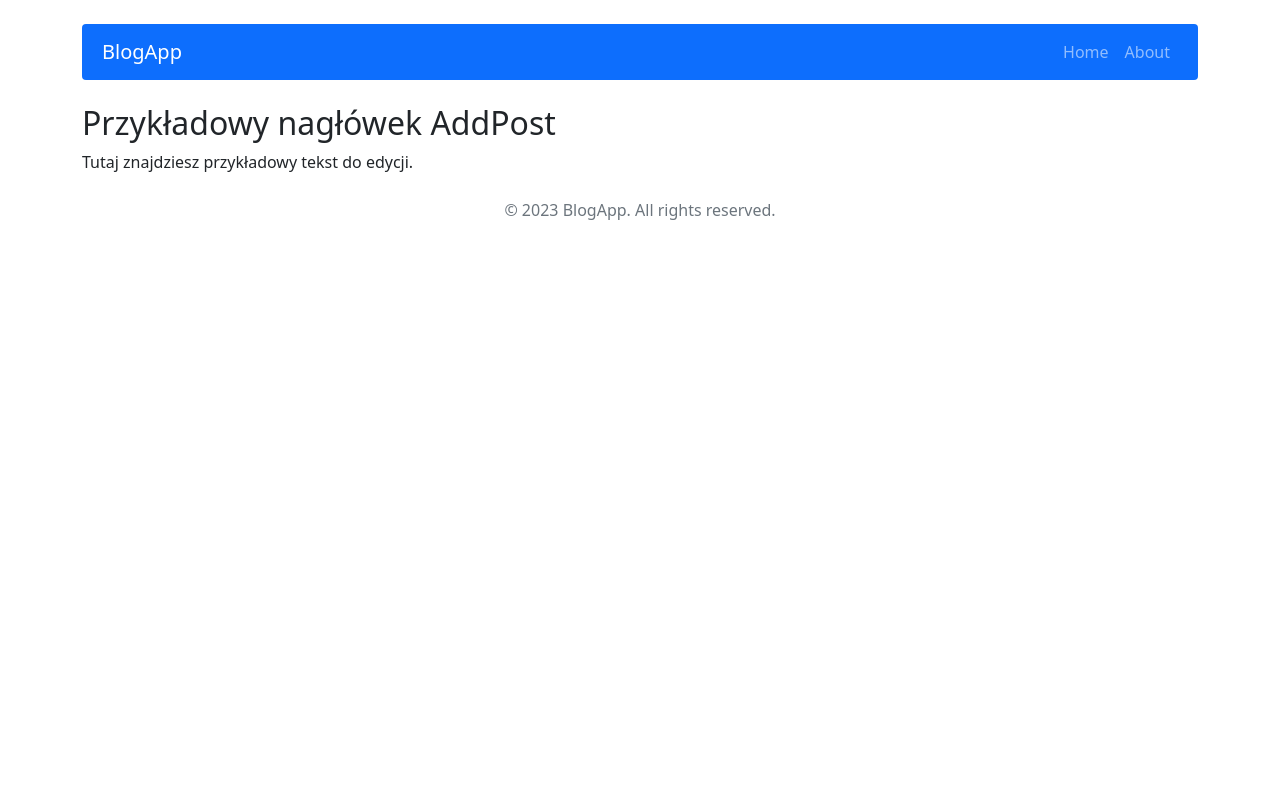
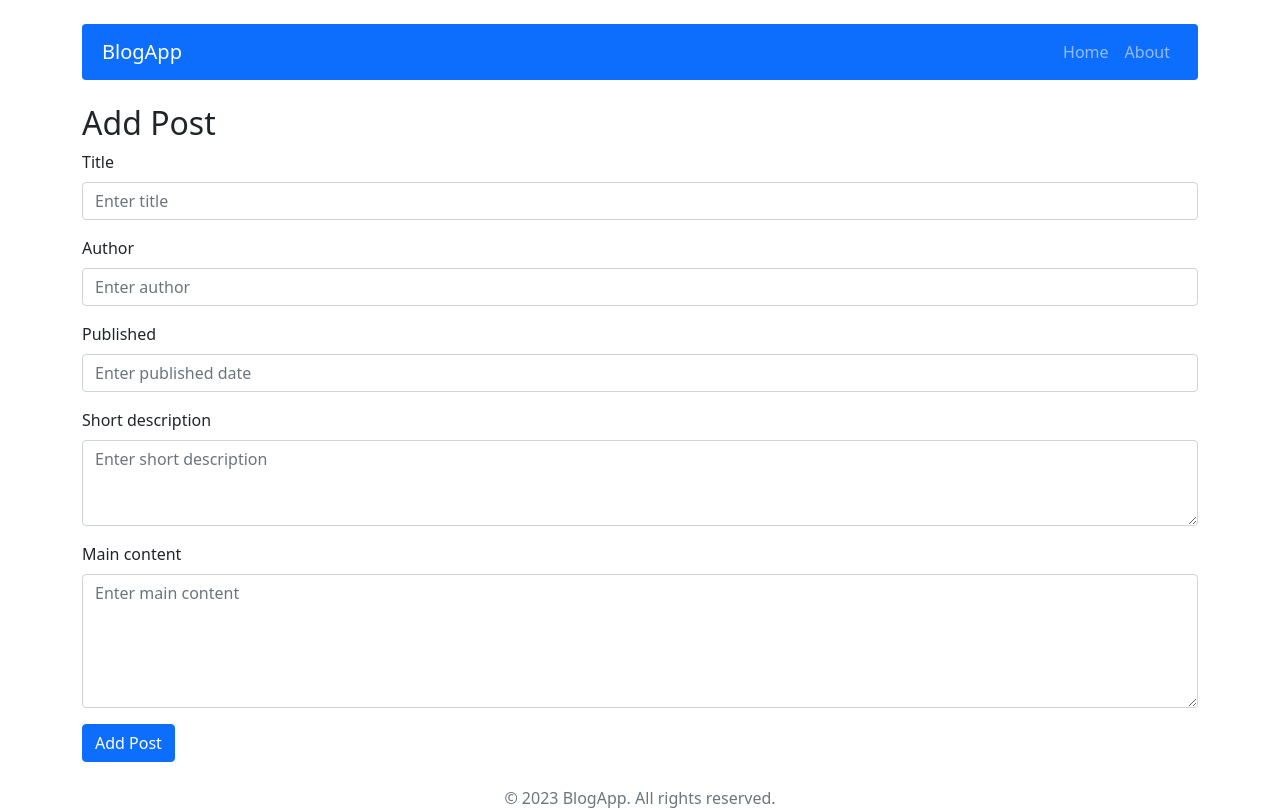
Before and after one commit to KacperKosicki/blogapp-react, a React (Create React App) app: page /post/add in a window 1280 px wide. Built offline with nearby package versions, Linux system fonts and the light colour scheme.

Commit message:
Add a form with adding a post to the home page.

```diff
--- /dev/null
+++ b/src/components/features/AddPostForm/AddPostForm.js
@@ -0,0 +1,116 @@
+import { Button, Form } from "react-bootstrap";
+import React, { useState } from "react";
+import { useDispatch } from "react-redux";
+import { addPost } from "../../../redux/postsRedux";
+import { useNavigate } from 'react-router-dom';
+import { v4 as uuidv4 } from 'uuid';
+
+const AddPostForm = () => {
+  const dispatch = useDispatch();
+  const navigate = useNavigate();
+
+  const [formData, setFormData] = useState({
+    title: "",
+    author: "",
+    publishedDate: "",
+    shortDescription: "",
+    content: "",
+  });
+
+  const handleChange = (e) => {
+    const { name, value } = e.target;
+    setFormData((prevData) => ({ ...prevData, [name]: value }));
+  };
+
+  const handleSubmit = (e) => {
+    e.preventDefault();
+
+    const postId = uuidv4();
+
+    const newPost = {
+      id: postId,
+      title: formData.title,
+      author: formData.author,
+      publishedDate: formData.publishedDate,
+      shortDescription: formData.shortDescription,
+      content: formData.content,
+    };
+
+    dispatch(addPost(newPost));
+
+    setFormData({
+      title: "",
+      author: "",
+      publishedDate: "",
+      shortDescription: "",
+      content: "",
+    });
+
+    navigate("/");
+  };
+
+  return (
+    <div>
+      <h2>Add Post</h2>
+      <Form onSubmit={handleSubmit}>
+      <Form.Group className="mb-3" controlId="title">
+        <Form.Label>Title</Form.Label>
+        <Form.Control
+          type="text"
+          placeholder="Enter title"
+          name="title"
+          value={formData.title}
+          onChange={handleChange}
+        />
+      </Form.Group>
+      <Form.Group className="mb-3" controlId="author">
+        <Form.Label>Author</Form.Label>
+        <Form.Control
+          type="text"
+          placeholder="Enter author"
+          name="author"
+          value={formData.author}
+          onChange={handleChange}
+        />
+      </Form.Group>
+      <Form.Group className="mb-3" controlId="publishedDate">
+        <Form.Label>Published</Form.Label>
+        <Form.Control
+          type="text"
+          placeholder="Enter published date"
+          name="publishedDate"
+          value={formData.publishedDate}
+          onChange={handleChange}
+        />
+      </Form.Group>
+      <Form.Group className="mb-3" controlId="shortDescription">
+        <Form.Label>Short description</Form.Label>
+        <Form.Control
+          as="textarea"
+          rows={3}
+          placeholder="Enter short description"
+          name="shortDescription"
+          value={formData.shortDescription}
+          onChange={handleChange}
+        />
+      </Form.Group>
+      <Form.Group className="mb-3" controlId="content">
+        <Form.Label>Main content</Form.Label>
+        <Form.Control
+          as="textarea"
+          rows={5}
+          placeholder="Enter main content"
+          name="content"
+          value={formData.content}
+          onChange={handleChange}
+        />
+      </Form.Group>
+      <Button variant="primary" type="submit">
+        Add Post
+      </Button>
+    </Form>
+    </div>
+  );
+};
+
+export default AddPostForm;
--- a/src/components/pages/AddPost/AddPost.js
+++ b/src/components/pages/AddPost/AddPost.js
@@ -1,10 +1,10 @@
 import React from 'react';
+import AddPostForm from '../../features/AddPostForm/AddPostForm';
 
 const AddPost = () => {
   return (
     <div>
-      <h2>Przykładowy nagłówek AddPost</h2>
-      <p>Tutaj znajdziesz przykładowy tekst do edycji.</p>
+      <AddPostForm />
     </div>
   );
 };
--- a/src/components/pages/SinglePost/SinglePost.js
+++ b/src/components/pages/SinglePost/SinglePost.js
@@ -4,7 +4,6 @@ import { useParams, NavLink } from 'react-router-dom';
 import { Button, Modal } from 'react-bootstrap';
 import { removePost } from '../../../redux/postsRedux';
 import { Navigate } from 'react-router-dom';
-import styles from './SinglePost.module.scss'
 
 const SinglePost = () => {
   const { id } = useParams();
@@ -21,11 +20,7 @@ const SinglePost = () => {
   };
 
   if (!post) {
-    return <div>
-        <h2 className={styles.notFound}>404 Not Found</h2>
-      <p className={styles.notFoundText}>Przepraszamy, post którego szukasz, nie istnieje...</p>
-    </div>
-    // lub zamiast tego dodanie <Navigate to="/" />;
+    return <Navigate to="/" />;
   }
 
   return (
--- a/src/redux/postsRedux.js
+++ b/src/redux/postsRedux.js
@@ -1,11 +1,15 @@
 // actions
+const ADD_POST = 'app/posts/ADD_POST';
 const REMOVE_POST = 'app/posts/REMOVE_POST';
 
 // action creators
-export const removePost = (postId) => ({type: REMOVE_POST, payload: {postId}});
+export const addPost = (post) => ({ type: ADD_POST, payload: { post } });
+export const removePost = (postId) => ({ type: REMOVE_POST, payload: { postId } });
 
 const postsReducer = (statePart = [], action) => {
   switch (action.type) {
+    case ADD_POST:
+      return [...statePart, action.payload.post];
     case REMOVE_POST:
       const updatedPosts = statePart.filter(post => post.id !== action.payload.postId);
       return updatedPosts;
```
Also changed, not shown: src/components/features/AddPostForm/AddPostForm.module.scss (added).
